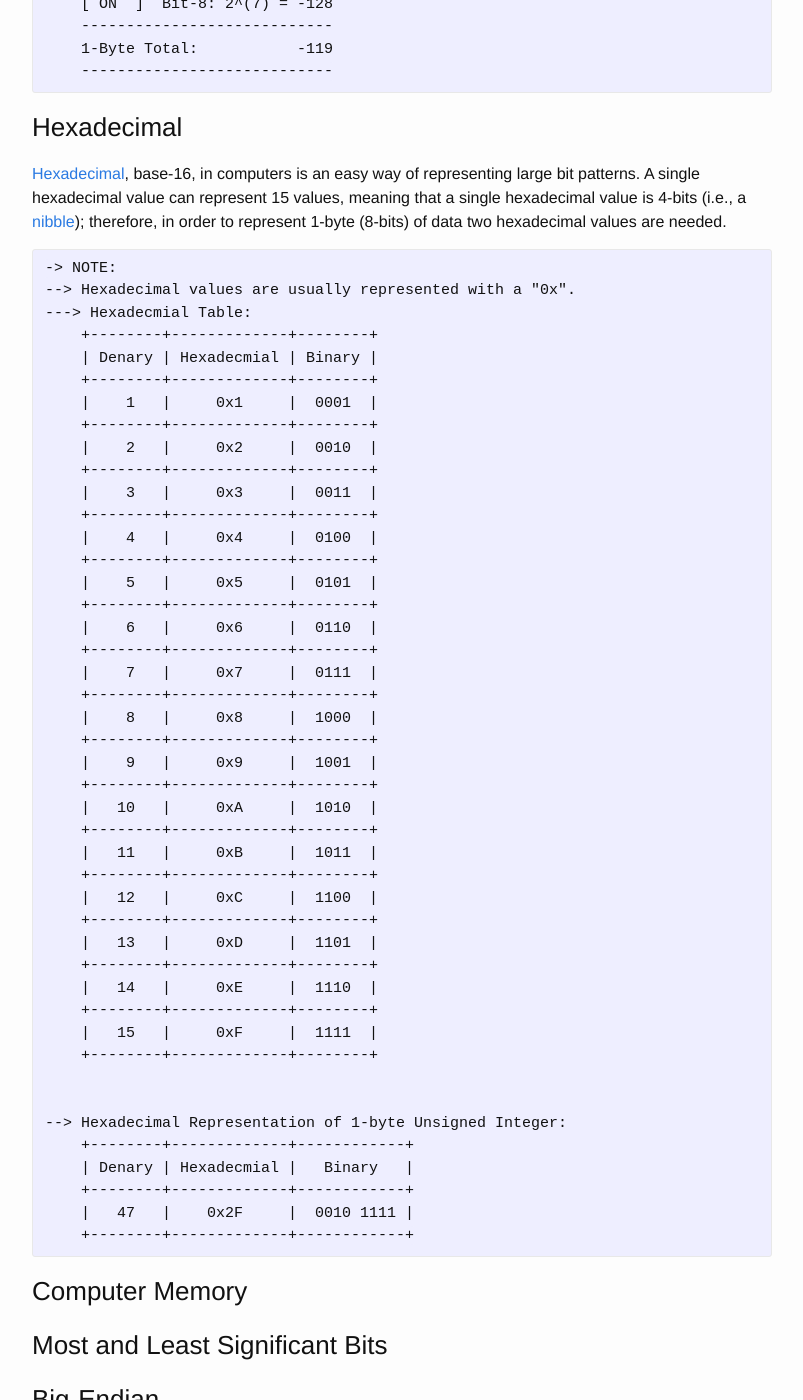
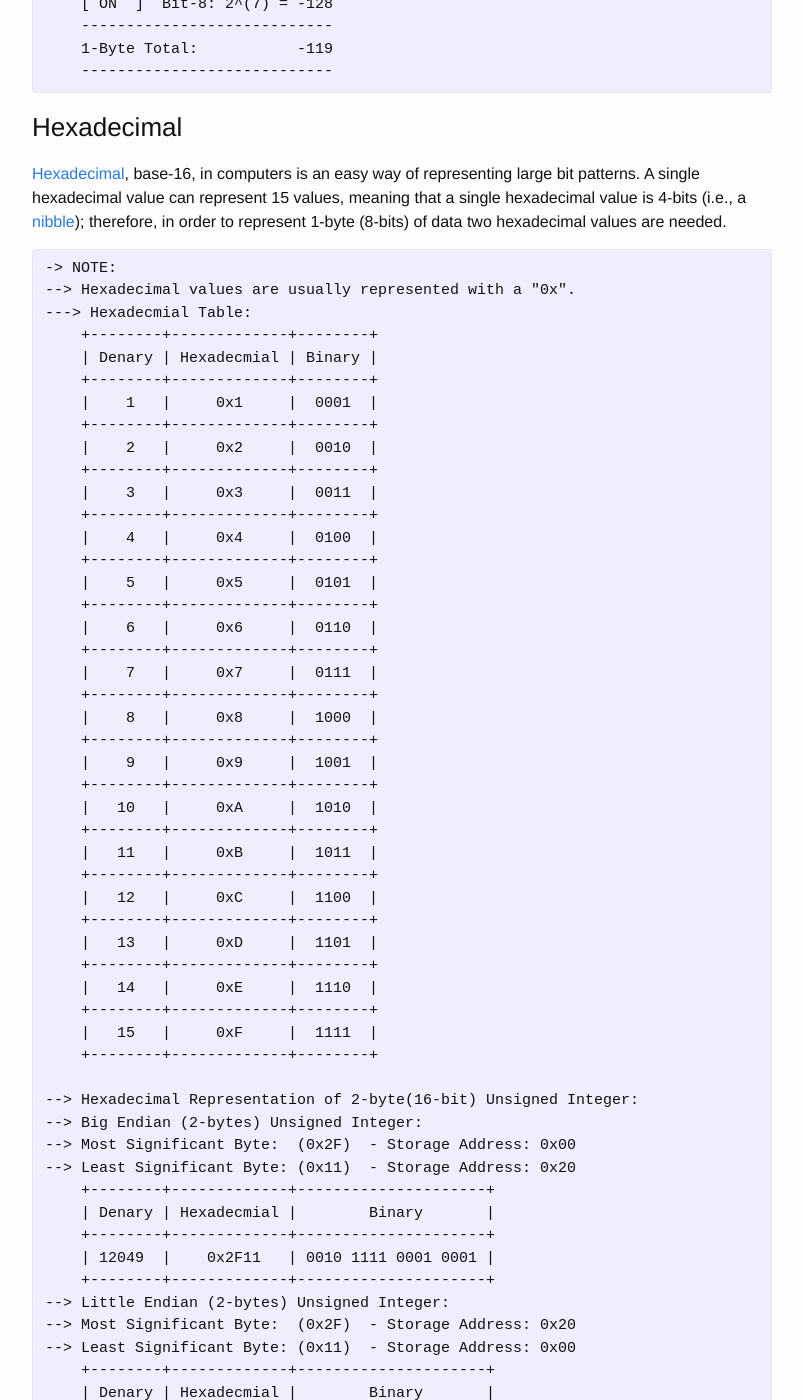
Before and after one commit to nkane/nkane.github.io, a Jekyll site: the page built from _posts/2017-09-23-engineering-endianness.markdown, in a window 1280 px wide and 1400 px high, scrolled down 3256 px. Shown: the whole window, without its empty margins (238-1041 px from the left). Built offline with Jekyll 4.4.1, drawn with Linux system fonts in a browser that asks for light colours; some of the changed text lies outside the part shown.

Commit message:
adding hex number representation examples

````diff
--- a/_posts/2017-09-23-engineering-endianness.markdown
+++ b/_posts/2017-09-23-engineering-endianness.markdown
@@ -14,7 +14,7 @@
 - NOTE:
 --> Bit-8: Most Significant Bit  (MSB)
 --> Bit-1: Least Significant Bit (LSB)
---> This byte order is consider big endian:
+--> This byte order is consider Big Endian:
 ---> 1-Byte Table:
     + ---------------+-------+-------+-------+-------+-------+-------
     | Bit-8 | Bit-7 | Bit-6 | Bit-5 | Bit-4 | Bit-3 | Bit-2 | Bit-1 |
@@ -171,20 +171,47 @@
     |   15   |     0xF     |  1111  |
     +--------+-------------+--------+
 
+--> Hexadecimal Representation of 2-byte(16-bit) Unsigned Integer:
+--> Big Endian (2-bytes) Unsigned Integer:
+--> Most Significant Byte:  (0x2F)  - Storage Address: 0x00
+--> Least Significant Byte: (0x11)  - Storage Address: 0x20
+    +--------+-------------+---------------------+
+    | Denary | Hexadecmial |        Binary       |
+    +--------+-------------+---------------------+
+    | 12049  |    0x2F11   | 0010 1111 0001 0001 |
+    +--------+-------------+---------------------+
+--> Little Endian (2-bytes) Unsigned Integer:
+--> Most Significant Byte:  (0x2F)  - Storage Address: 0x20
+--> Least Significant Byte: (0x11)  - Storage Address: 0x00
+    +--------+-------------+---------------------+
+    | Denary | Hexadecmial |        Binary       |
+    +--------+-------------+---------------------+
+    |  4399  |    0x112F   | 0001 0001 0010 1111 |
+    +--------+-------------+---------------------+
+--> 2-byte Unsigned Integer Denary Conversion
+--> Unsigned Integer: 1025
+--> Big Endian (2-bytes) Unsigned Integer
+    +--------+-------------+---------------------+
+    | Denary | Hexadecmial |        Binary       |
+    +--------+-------------+---------------------+
+    |  1025  |    0x0401   | 0000 0100 0000 0001 |
+    +--------+-------------+---------------------+
+--> Little Endian (2-bytes) Unsigned Integer:
+    +--------+-------------+---------------------+
+    | Denary | Hexadecmial |        Binary       |
+    +--------+-------------+---------------------+
+    |  1025  |    0x0104   | 0000 0001 0000 0100 |
+    +--------+-------------+---------------------+
+```
 
---> Hexadecimal Representation of 1-byte Unsigned Integer:
-    +--------+-------------+------------+
-    | Denary | Hexadecmial |   Binary   |
-    +--------+-------------+------------+
-    |   47   |    0x2F     |  0010 1111 |
-    +--------+-------------+------------+
-```
+### Bit / Byte Data Interpretation ##
+In the previous two sections, I have given basic examples of numerical byte interpretations.
 
 ### Computer Memory ###
 
 
 
-### Most and Least Significant Bits ###
+### Most and Least Significant Bits/Bytes ###
 
 
 ### Big-Endian  ###
@@ -194,7 +221,6 @@
 
 
 ### Examples of Endianness ###
-
 
 [bit]:				https://en.wikipedia.org/wiki/Bit
 [byte]:				https://en.wikipedia.org/wiki/Byte
@@ -207,3 +233,6 @@
 [GeeksForGeeks-Complements]:	https://www.geeksforgeeks.org/1s-2s-complement-binary-number/
 [signed zero]: 			https://en.wikipedia.org/wiki/Signed_zero
 [IEEE 754]:			https://en.wikipedia.org/wiki/Signed_zero
+[Endian-Calculator]:		http://www.scadacore.com/tools/programming-calculators/online-hex-converter/
+[Byte-Order-Tutorial]:		http://www.yolinux.com/TUTORIALS/Endian-Byte-Order.html
+[Understanding-Byte-Order]: 	https://betterexplained.com/articles/understanding-big-and-little-endian-byte-order/
````
